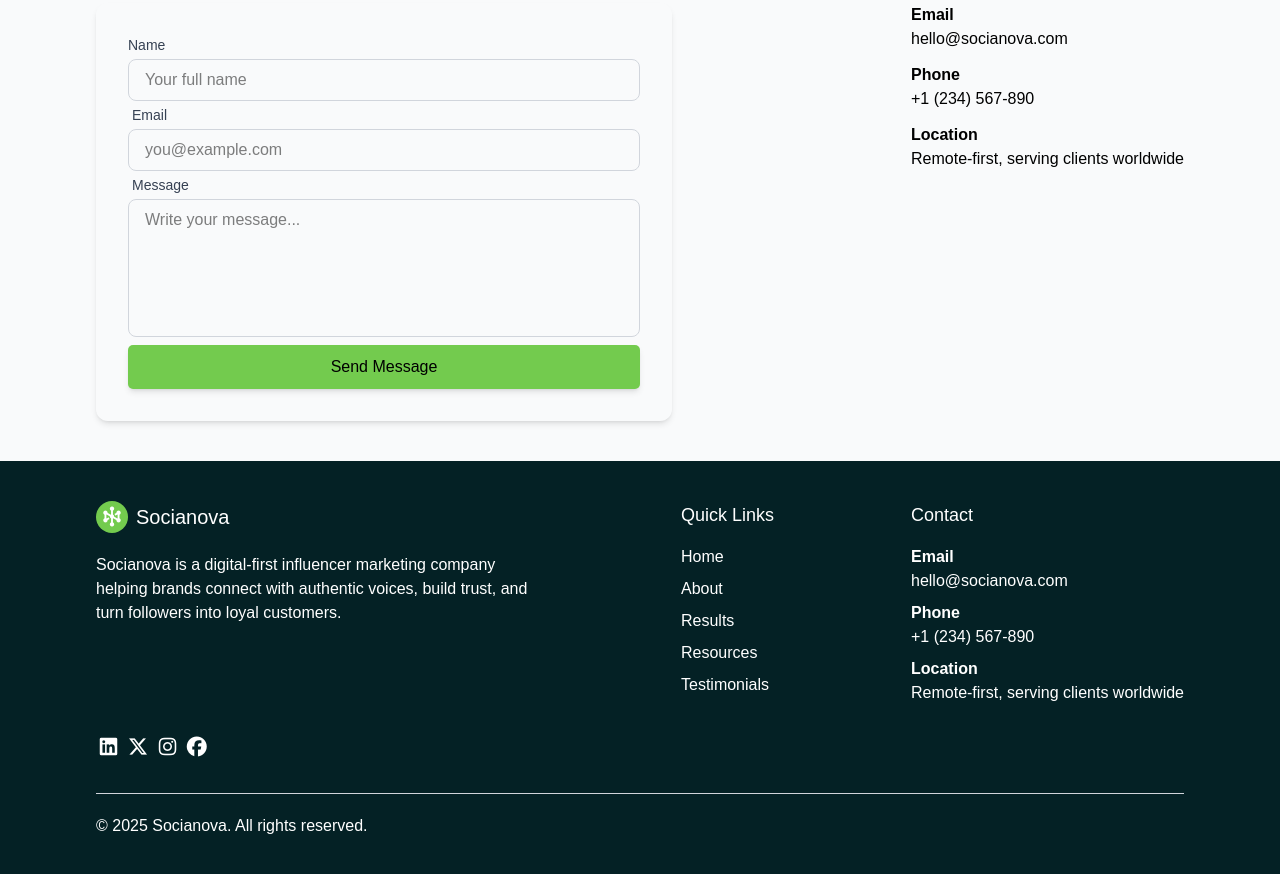
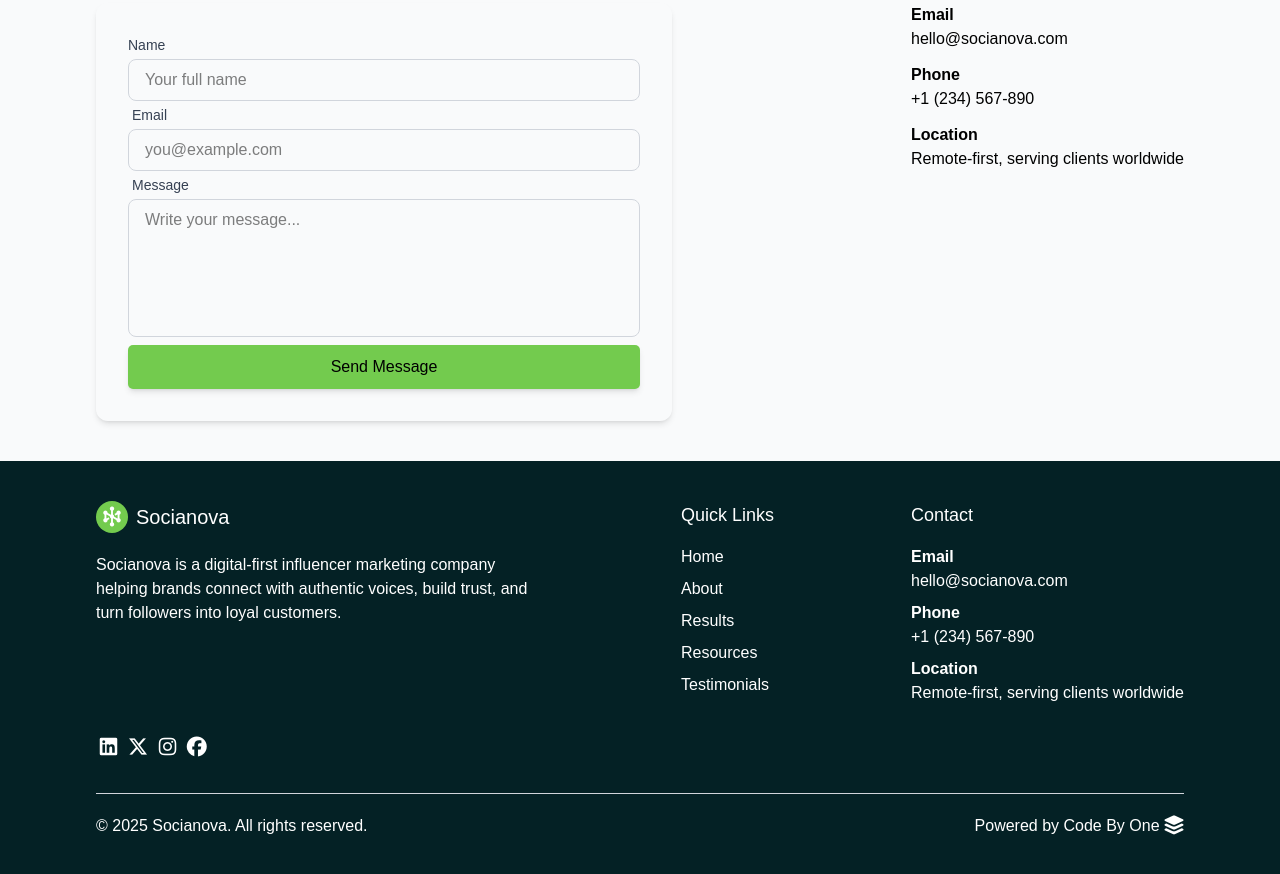
Before and after one commit to adesoladev/socianova, a website: page public/index.html in a window 1280 px wide. Shown: the part 5230-6104 px from the top of the page. Drawn offline with nearby package versions, Linux system fonts and the light colour scheme.

Commit message:
Updated footer with design improvements and minor adjustments

```diff
--- a/public/index.html
+++ b/public/index.html
@@ -1109,9 +1109,12 @@
         </div>
       </div>
       <div
-        class="mt-8 pt-5 border-t border-t-gray-300 flex justify-center md:justify-start"
+        class="mt-8 pt-5 border-t border-t-gray-300 flex flex-col md:flex-row items-center md:items-start justify-center md:justify-between text-center md:text-left gap-2"
       >
         <span>© 2025 Socianova. All rights reserved.</span>
+        <span class="font-medium"
+          >Powered by Code By One <i class="fa-solid fa-layer-group fa-beat"></i
+        ></span>
       </div>
     </footer>
 
```
Also changed, not shown: public/styles.css.
